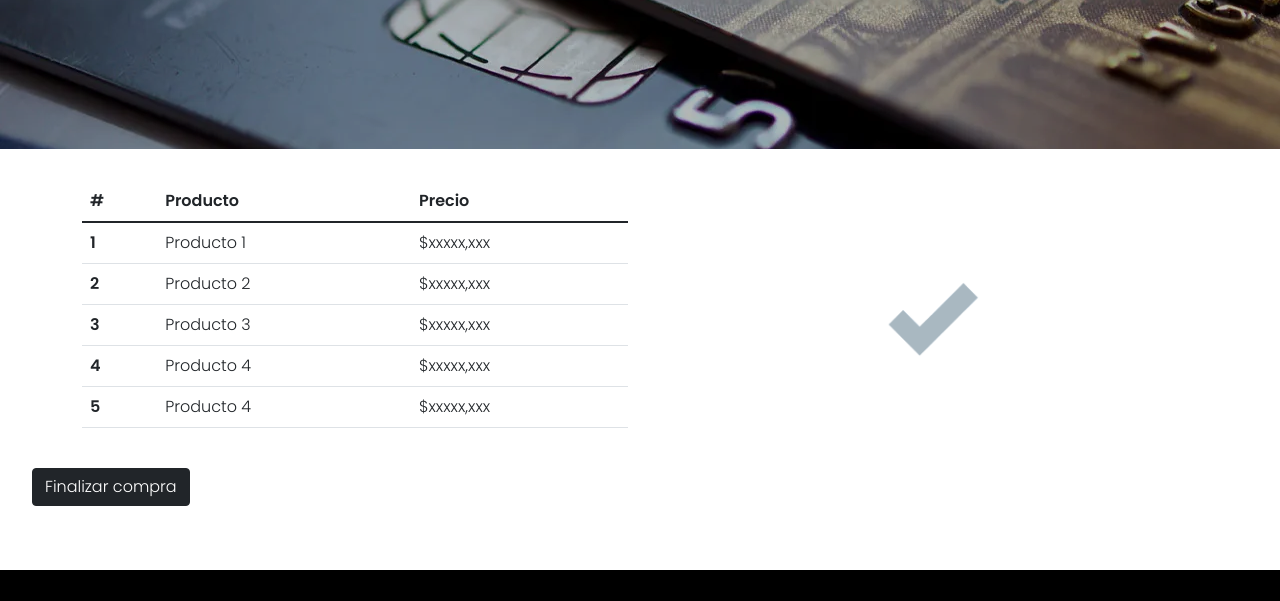
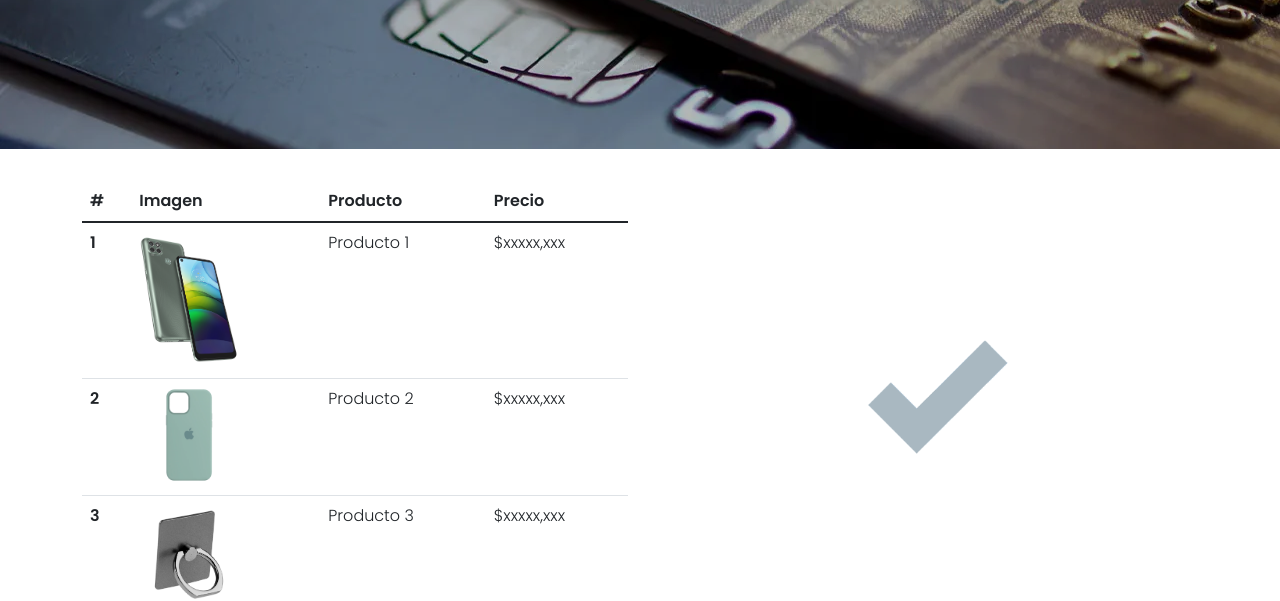
Before and after one commit to DaianaVanoniPuggioni/clase-11, a plain HTML site: page pages/carrito.html in a window 1280 px wide. Shown: the part 357-958 px from the top of the page. Drawn offline with nearby package versions, Linux system fonts and the light colour scheme.

Commit message:
cambios carrito

```diff
--- a/css/main.css
+++ b/css/main.css
@@ -108,15 +108,21 @@ span {
 }
 
 .img__carrito{
-    width: 70%;
+    width: 300px;
     height: auto;
-
+    object-fit: cover;
 }
 
 .carrito__col {
     display: flex;
     justify-content: center;
 }
+
+td img {
+    width: 100px;
+    height: auto;
+}
+
 
 .header__cajaheight {
     height: 100vh;
--- a/pages/carrito.html
+++ b/pages/carrito.html
@@ -65,6 +65,7 @@
                             <thead>
                                 <tr>
                                     <th scope="col">#</th>
+                                    <th scope="col">Imagen</th>
                                     <th scope="col">Producto</th>
                                     <th scope="col">Precio</th>
                                 </tr>
@@ -72,30 +73,21 @@
                             <tbody>
                                 <tr>
                                     <th scope="row">1</th>
+                                    <td><img src="../img/Moto-e7.png" alt="Imagen del producto"></td>
                                     <td>Producto 1</td>
                                     <td>$xxxxx,xxx</td>
                                 </tr>
                                 <tr>
                                     <th scope="row">2</th>
+                                    <td><img src="../img/funda iph13.png" alt="Imagen del producto"></td>
                                     <td>Producto 2</td>
                                     <td>$xxxxx,xxx</td>
 
                                 </tr>
                                 <tr>
                                     <th scope="row">3</th>
+                                    <td><img src="../img/anillo-celular.png" alt="Imagen del producto"></td>
                                     <td>Producto 3</td>
-                                    <td>$xxxxx,xxx</td>
-
-                                </tr>
-                                <tr>
-                                    <th scope="row">4</th>
-                                    <td>Producto 4</td>
-                                    <td>$xxxxx,xxx</td>
-
-                                </tr>
-                                <tr>
-                                    <th scope="row">5</th>
-                                    <td>Producto 4</td>
                                     <td>$xxxxx,xxx</td>
 
                                 </tr>
@@ -106,9 +98,10 @@
                         <img src="../img/check-carrito.gif" alt="imagen check-carrito" class="img__carrito">
                     </div>
                 </div>
+                <button type="submit" class="btn btn-dark">Finalizar compra</button>
             </div>
 
-                <button type="submit" class="btn btn-dark">Finalizar compra</button>
+
 
     </main>
     <!--------Aquí comienza footer----------->
```
